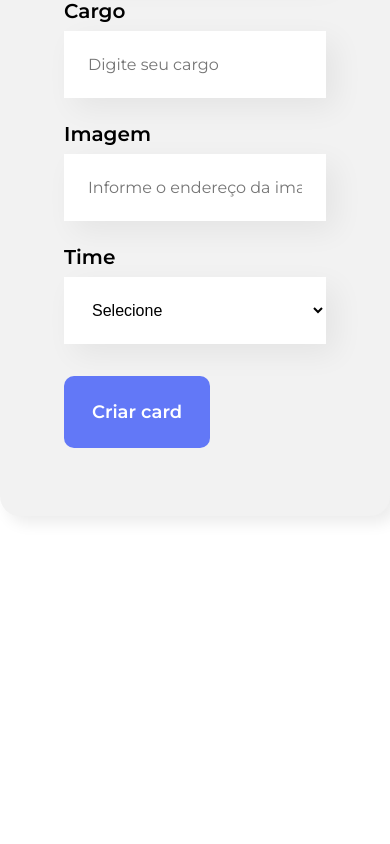
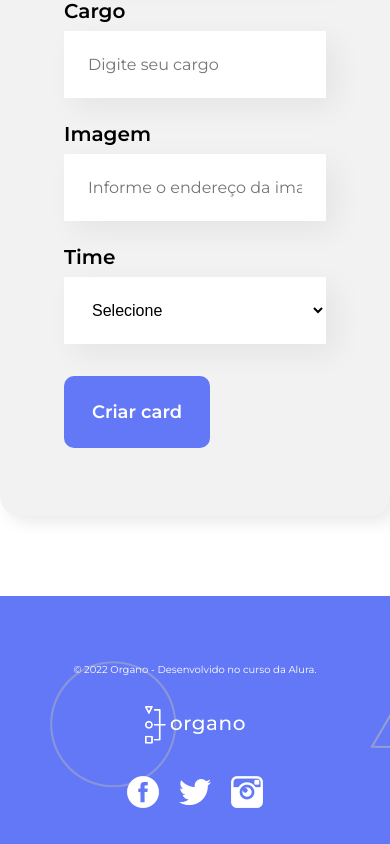
Before and after one commit to lucassmaniotto/React-Cursos, a React (Create React App) app in the folder ReactJS/organo/: page / in a window 390 px wide. Shown: the part 620-1464 px from the top of the page. Before the commit the page ends 1216 px from the top, so only its background shows below. Built offline with nearby package versions, Linux system fonts and the light colour scheme.

Commit message:
Criando componente Footer responsivo

```diff
--- a/ReactJS/organo/src/App.js
+++ b/ReactJS/organo/src/App.js
@@ -2,6 +2,7 @@ import { useState } from "react";
 import Banner from "./components/Banner";
 import Form from "./components/Form";
 import Crew from "./components/Crew";
+import Footer from "./components/Footer";
 
 function App() {
 
@@ -65,7 +66,7 @@ function App() {
           users={users.filter(user => user.crew === crew.name)}
         />
       ))}
-
+      <Footer />
     </div>
   );
 }
--- /dev/null
+++ b/ReactJS/organo/src/components/Footer/index.css
@@ -0,0 +1,59 @@
+.footer__wrapper {
+    background-color: #6278F7;
+    background-image: url(../../../public/img/fundo.png);
+    padding: 64px 0;
+    display: flex;
+    justify-content: space-around;
+    align-items: center;
+}
+
+.footer__social-media img{
+    margin: 0 20px;
+    cursor: pointer;
+}
+
+.footer__text {
+    color: #fff;
+    font-family: 'Montserrat', sans-serif;
+    font-size: 16px;
+    font-weight: 400;
+    line-height: 24px;
+    text-align: center;
+}
+
+.footer__text--ancor {
+    color: #fff;
+    text-decoration: none;
+}
+
+@media screen and (max-width: 768px) {
+    .footer__wrapper {
+        flex-direction: column-reverse;
+        padding: 32px 0;
+    }
+
+    .footer__social-media {
+        margin-top: 16px;
+    }
+
+    .footer__text {
+        margin-top: 32px;
+        font-size: 10px;
+        line-height: 20px;
+    }
+
+    .footer__social-media img{
+        margin: 0 10px;
+    }
+
+    .footer__logo{
+        width: 100px;
+        margin: 16px;
+    }
+
+    .footer__mobile-display {
+        display: flex;
+        flex-direction: column-reverse;
+        align-items: center;
+    }
+}
--- /dev/null
+++ b/ReactJS/organo/src/components/Footer/index.js
@@ -0,0 +1,17 @@
+import './index.css';
+
+const Footer = () => {
+    return (
+        <div className="footer__wrapper">
+            <div className='footer__social-media'>
+                <a href="https://github.com/lucassmaniotto"><img src="/img/fb.png" alt="Facebook"/></a>
+                <a href="https://twitter.com/alpiste_punk"><img src="/img/tw.png" alt="Twitter"/></a>
+                <a href="https://www.instagram.com/corvus_tenebrae"><img src="/img/ig.png" alt="Instagram"/></a>
+            </div>
+            <img src="/img/logo.png" alt="Logo" className="footer__logo"/>
+            <p className="footer__text">© 2022 Organo - Desenvolvido no curso da <a className="footer__text--ancor" href="https://github.com/lucassmaniotto/React-Cursos/tree/main/">Alura</a>.</p>
+        </div>
+    );
+};
+
+export default Footer;
```
